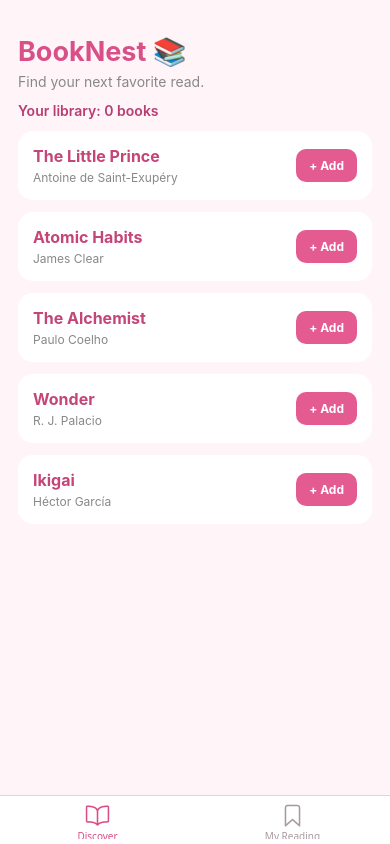
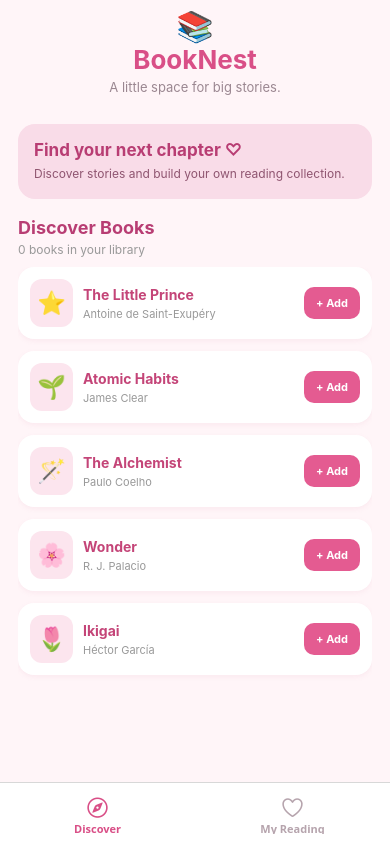
Before and after one commit to Athena2006/ACTIVITY6, a React Native app in the folder activity6/: screen / in a window 390 px wide. Built offline with nearby package versions, Linux system fonts and the light colour scheme.

Commit message:
Add Pink and White BookNest Design

```diff
--- a/activity6/App.js
+++ b/activity6/App.js
@@ -11,26 +11,25 @@ import {
 import { NavigationContainer } from '@react-navigation/native';
 import { createBottomTabNavigator } from '@react-navigation/bottom-tabs';
 import { Ionicons } from '@expo/vector-icons';
-import { SafeAreaProvider } from 'react-native-safe-area-context';
+import { SafeAreaProvider, SafeAreaView } from 'react-native-safe-area-context';
 
 const BookContext = createContext();
 
 const books = [
-  { id: '1', title: 'The Little Prince', author: 'Antoine de Saint-Exupéry' },
-  { id: '2', title: 'Atomic Habits', author: 'James Clear' },
-  { id: '3', title: 'The Alchemist', author: 'Paulo Coelho' },
-  { id: '4', title: 'Wonder', author: 'R. J. Palacio' },
-  { id: '5', title: 'Ikigai', author: 'Héctor García' },
+  { id: '1', title: 'The Little Prince', author: 'Antoine de Saint-Exupéry', emoji: '⭐' },
+  { id: '2', title: 'Atomic Habits', author: 'James Clear', emoji: '🌱' },
+  { id: '3', title: 'The Alchemist', author: 'Paulo Coelho', emoji: '🪄' },
+  { id: '4', title: 'Wonder', author: 'R. J. Palacio', emoji: '🌸' },
+  { id: '5', title: 'Ikigai', author: 'Héctor García', emoji: '🌷' },
 ];
 
 function BookProvider({ children }) {
   const [readingList, setReadingList] = useState([]);
   const [saving, setSaving] = useState(false);
 
-  // Show a short updating state before changing the list
+  // Update shared book information
   const updateLibrary = (action) => {
     if (saving) return;
-
     setSaving(true);
 
     setTimeout(() => {
@@ -72,13 +71,7 @@ function BookProvider({ children }) {
 
   return (
     <BookContext.Provider
-      value={{
-        readingList,
-        saving,
-        addBook,
-        removeBook,
-        toggleCompleted,
-      }}
+      value={{ readingList, saving, addBook, removeBook, toggleCompleted }}
     >
       {children}
     </BookContext.Provider>
@@ -104,10 +97,23 @@ function DiscoverScreen() {
   const { readingList, addBook, saving } = useContext(BookContext);
 
   return (
+    <SafeAreaView style={styles.safeArea} edges={['top']}>
       <View style={styles.container}>
-      <Text style={styles.title}>BookNest 📚</Text>
-      <Text style={styles.subtitle}>Find your next favorite read.</Text>
-      <Text style={styles.count}>Your library: {readingList.length} books</Text>
+        <View style={styles.header}>
+          <Text style={styles.headerEmoji}>📚</Text>
+          <Text style={styles.title}>BookNest</Text>
+          <Text style={styles.subtitle}>A little space for big stories.</Text>
+        </View>
+
+        <View style={styles.banner}>
+          <Text style={styles.bannerTitle}>Find your next chapter ♡</Text>
+          <Text style={styles.bannerText}>
+            Discover stories and build your own reading collection.
+          </Text>
+        </View>
+
+        <Text style={styles.sectionTitle}>Discover Books</Text>
+        <Text style={styles.count}>{readingList.length} books in your library</Text>
 
         <SavingMessage />
 
@@ -115,11 +121,16 @@ function DiscoverScreen() {
           data={books}
           keyExtractor={(item) => item.id}
           contentContainerStyle={styles.list}
+          showsVerticalScrollIndicator={false}
           renderItem={({ item }) => {
             const saved = readingList.some((book) => book.id === item.id);
 
             return (
               <View style={styles.card}>
+                <View style={styles.bookEmoji}>
+                  <Text style={styles.emojiText}>{item.emoji}</Text>
+                </View>
+
                 <View style={styles.bookInfo}>
                   <Text style={styles.bookTitle}>{item.title}</Text>
                   <Text style={styles.author}>{item.author}</Text>
@@ -129,6 +140,7 @@ function DiscoverScreen() {
                   style={[styles.button, saved && styles.savedButton]}
                   onPress={() => addBook(item)}
                   disabled={saved || saving}
+                  activeOpacity={0.7}
                 >
                   <Text style={styles.buttonText}>
                     {saved ? 'Added ✓' : '+ Add'}
@@ -139,6 +151,7 @@ function DiscoverScreen() {
           }}
         />
       </View>
+    </SafeAreaView>
   );
 }
 
@@ -146,10 +159,22 @@ function ReadingScreen() {
   const { readingList, removeBook, toggleCompleted, saving } =
     useContext(BookContext);
 
+  const completed = readingList.filter((book) => book.completed).length;
+
   return (
+    <SafeAreaView style={styles.safeArea} edges={['top']}>
       <View style={styles.container}>
-      <Text style={styles.title}>My Reading ♡</Text>
-      <Text style={styles.subtitle}>{readingList.length} saved books</Text>
+        <Text style={styles.headerEmoji}>💗</Text>
+        <Text style={styles.title}>My Reading List</Text>
+        <Text style={styles.subtitle}>Your stories, your progress.</Text>
+
+        <View style={styles.progressCard}>
+          <Text style={styles.progressTitle}>Your Reading Progress</Text>
+          <Text style={styles.progressNumber}>
+            {completed} / {readingList.length}
+          </Text>
+          <Text style={styles.progressCaption}>Books completed</Text>
+        </View>
 
         <SavingMessage />
 
@@ -157,11 +182,22 @@ function ReadingScreen() {
           data={readingList}
           keyExtractor={(item) => item.id}
           contentContainerStyle={styles.list}
+          showsVerticalScrollIndicator={false}
           ListEmptyComponent={
-          <Text style={styles.empty}>Your reading list is empty.</Text>
+            <View style={styles.emptyCard}>
+              <Text style={styles.emptyEmoji}>📖</Text>
+              <Text style={styles.emptyTitle}>Your list is waiting!</Text>
+              <Text style={styles.empty}>
+                Add a book from the Discover tab.
+              </Text>
+            </View>
           }
           renderItem={({ item }) => (
             <View style={styles.card}>
+              <View style={styles.bookEmoji}>
+                <Text style={styles.emojiText}>{item.emoji}</Text>
+              </View>
+
               <View style={styles.bookInfo}>
                 <Text style={styles.bookTitle}>{item.title}</Text>
                 <Text style={styles.author}>{item.author}</Text>
@@ -195,6 +231,7 @@ function ReadingScreen() {
           )}
         />
       </View>
+    </SafeAreaView>
   );
 }
 
@@ -205,10 +242,12 @@ function MainNavigation() {
         screenOptions={({ route }) => ({
           headerShown: false,
           tabBarActiveTintColor: '#D94F87',
-          tabBarInactiveTintColor: '#A99AA1',
+          tabBarInactiveTintColor: '#B6A4AD',
+          tabBarStyle: styles.tabBar,
+          tabBarLabelStyle: styles.tabLabel,
           tabBarIcon: ({ color, size }) => (
             <Ionicons
-              name={route.name === 'Discover' ? 'book-outline' : 'bookmark-outline'}
+              name={route.name === 'Discover' ? 'compass-outline' : 'heart-outline'}
               size={size}
               color={color}
             />
@@ -233,27 +272,60 @@ export default function App() {
 }
 
 const styles = StyleSheet.create({
+  safeArea: {
+    flex: 1,
+    backgroundColor: '#FFF5F8',
+  },
   container: {
     flex: 1,
-    backgroundColor: '#FFF5F8',
-    padding: 18,
-    paddingTop: 35,
+    paddingHorizontal: 18,
+    paddingTop: 8,
+  },
+  header: {
+    alignItems: 'center',
+    marginBottom: 14,
+  },
+  headerEmoji: {
+    fontSize: 30,
   },
   title: {
-    fontSize: 27,
+    fontSize: 26,
     fontWeight: 'bold',
     color: '#D94F87',
   },
   subtitle: {
-    fontSize: 14,
-    color: '#888',
+    fontSize: 13,
+    color: '#9B8791',
+    marginTop: 4,
+    marginBottom: 15,
+  },
+  banner: {
+    backgroundColor: '#F9DCE8',
+    padding: 16,
+    borderRadius: 17,
+    marginBottom: 18,
+  },
+  bannerTitle: {
+    fontSize: 17,
+    fontWeight: 'bold',
+    color: '#B83D73',
+  },
+  bannerText: {
+    color: '#8F5570',
+    fontSize: 12,
+    lineHeight: 18,
     marginTop: 5,
-    marginBottom: 12,
+  },
+  sectionTitle: {
+    fontSize: 18,
+    color: '#B83D73',
+    fontWeight: 'bold',
   },
   count: {
-    color: '#B83D73',
-    fontWeight: '600',
-    marginBottom: 12,
+    fontSize: 12,
+    color: '#999',
+    marginTop: 4,
+    marginBottom: 10,
   },
   savingBox: {
     backgroundColor: '#F9DCE8',
@@ -262,7 +334,7 @@ const styles = StyleSheet.create({
     flexDirection: 'row',
     alignItems: 'center',
     gap: 8,
-    marginBottom: 12,
+    marginBottom: 10,
   },
   savingText: {
     color: '#B83D73',
@@ -274,31 +346,46 @@ const styles = StyleSheet.create({
   },
   card: {
     backgroundColor: '#FFFFFF',
-    padding: 15,
-    borderRadius: 15,
+    padding: 12,
+    borderRadius: 16,
     marginBottom: 12,
     flexDirection: 'row',
     alignItems: 'center',
-    justifyContent: 'space-between',
     elevation: 2,
+    shadowColor: '#D98AA8',
+    shadowOpacity: 0.1,
+    shadowRadius: 5,
+    shadowOffset: { width: 0, height: 2 },
+  },
+  bookEmoji: {
+    width: 43,
+    height: 48,
+    borderRadius: 12,
+    backgroundColor: '#FCE5EE',
+    alignItems: 'center',
+    justifyContent: 'center',
+    marginRight: 10,
+  },
+  emojiText: {
+    fontSize: 23,
   },
   bookInfo: {
     flex: 1,
-    paddingRight: 8,
+    paddingRight: 5,
   },
   bookTitle: {
-    fontSize: 16,
+    fontSize: 14,
     fontWeight: 'bold',
     color: '#C44578',
   },
   author: {
-    color: '#888',
-    fontSize: 12,
+    color: '#999',
+    fontSize: 11,
     marginTop: 4,
   },
   button: {
     backgroundColor: '#E45B91',
-    paddingHorizontal: 13,
+    paddingHorizontal: 12,
     paddingVertical: 9,
     borderRadius: 10,
   },
@@ -308,16 +395,16 @@ const styles = StyleSheet.create({
   buttonText: {
     color: '#FFFFFF',
     fontWeight: 'bold',
-    fontSize: 12,
+    fontSize: 11,
   },
   status: {
     color: '#D94F87',
-    fontSize: 11,
-    marginTop: 7,
+    fontSize: 10,
+    marginTop: 6,
   },
   actions: {
     flexDirection: 'row',
-    gap: 7,
+    gap: 6,
   },
   smallButton: {
     backgroundColor: '#D94F87',
@@ -329,9 +416,60 @@ const styles = StyleSheet.create({
     padding: 9,
     borderRadius: 9,
   },
+  progressCard: {
+    backgroundColor: '#F9DCE8',
+    padding: 17,
+    borderRadius: 17,
+    marginBottom: 15,
+  },
+  progressTitle: {
+    color: '#B83D73',
+    fontWeight: 'bold',
+    fontSize: 15,
+  },
+  progressNumber: {
+    fontSize: 27,
+    fontWeight: 'bold',
+    color: '#D94F87',
+    marginTop: 7,
+  },
+  progressCaption: {
+    fontSize: 12,
+    color: '#8F5570',
+  },
+  emptyCard: {
+    backgroundColor: '#FFFFFF',
+    alignItems: 'center',
+    padding: 25,
+    borderRadius: 17,
+    marginTop: 12,
+  },
+  emptyEmoji: {
+    fontSize: 38,
+  },
+  emptyTitle: {
+    color: '#C44578',
+    fontSize: 16,
+    fontWeight: 'bold',
+    marginTop: 10,
+  },
   empty: {
     color: '#999',
     textAlign: 'center',
-    marginTop: 40,
+    fontSize: 12,
+    marginTop: 5,
+  },
+  tabBar: {
+    backgroundColor: '#FFFFFF',
+    borderTopColor: '#F6DCE7',
+    borderTopWidth: 1,
+    height: 62,
+    paddingTop: 5,
+    paddingBottom: 5,
+    elevation: 10,
+  },
+  tabLabel: {
+    fontSize: 11,
+    fontWeight: '600',
   },
 });
```
Lines whose indentation alone changed are shown as unchanged.
